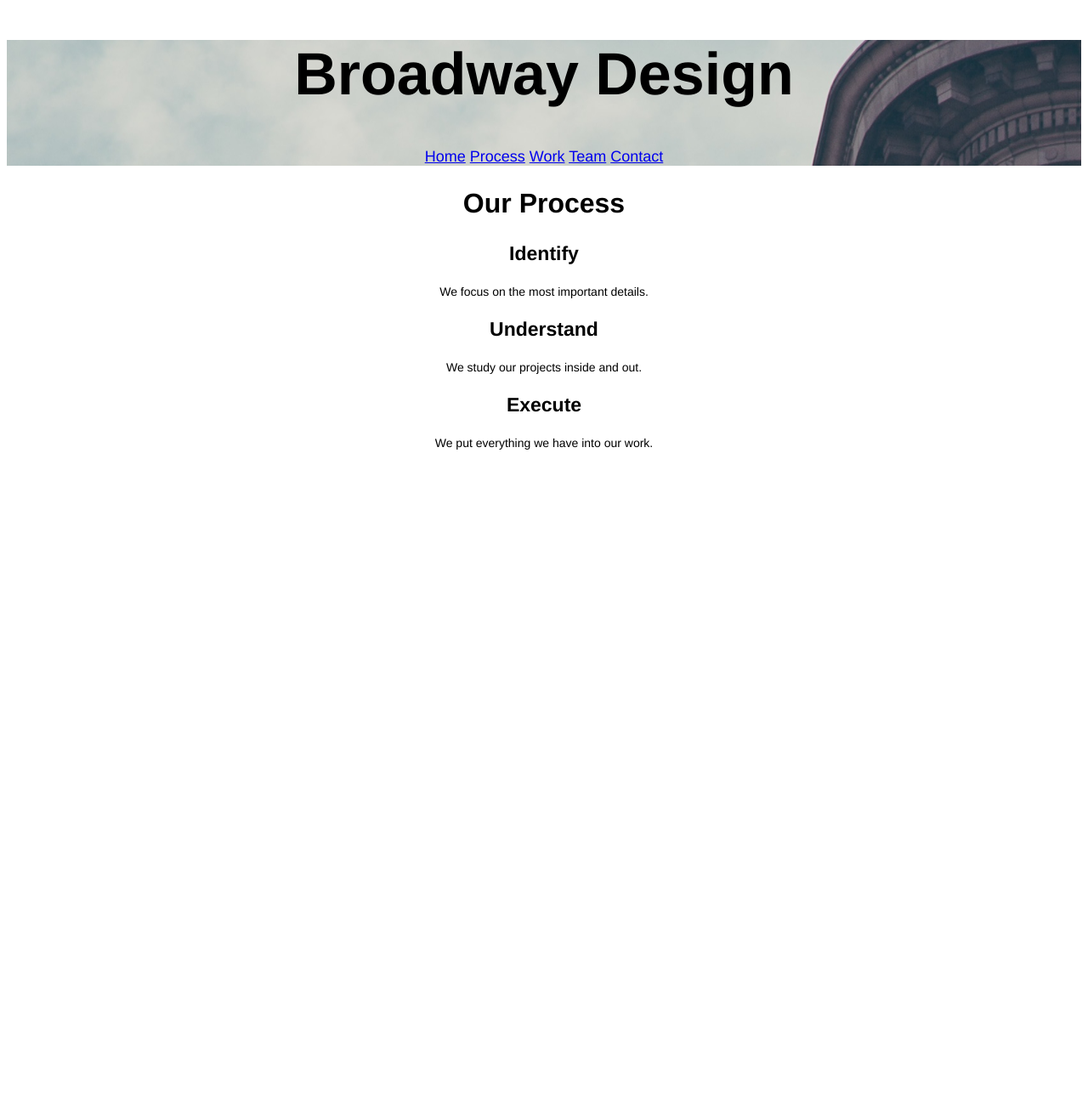
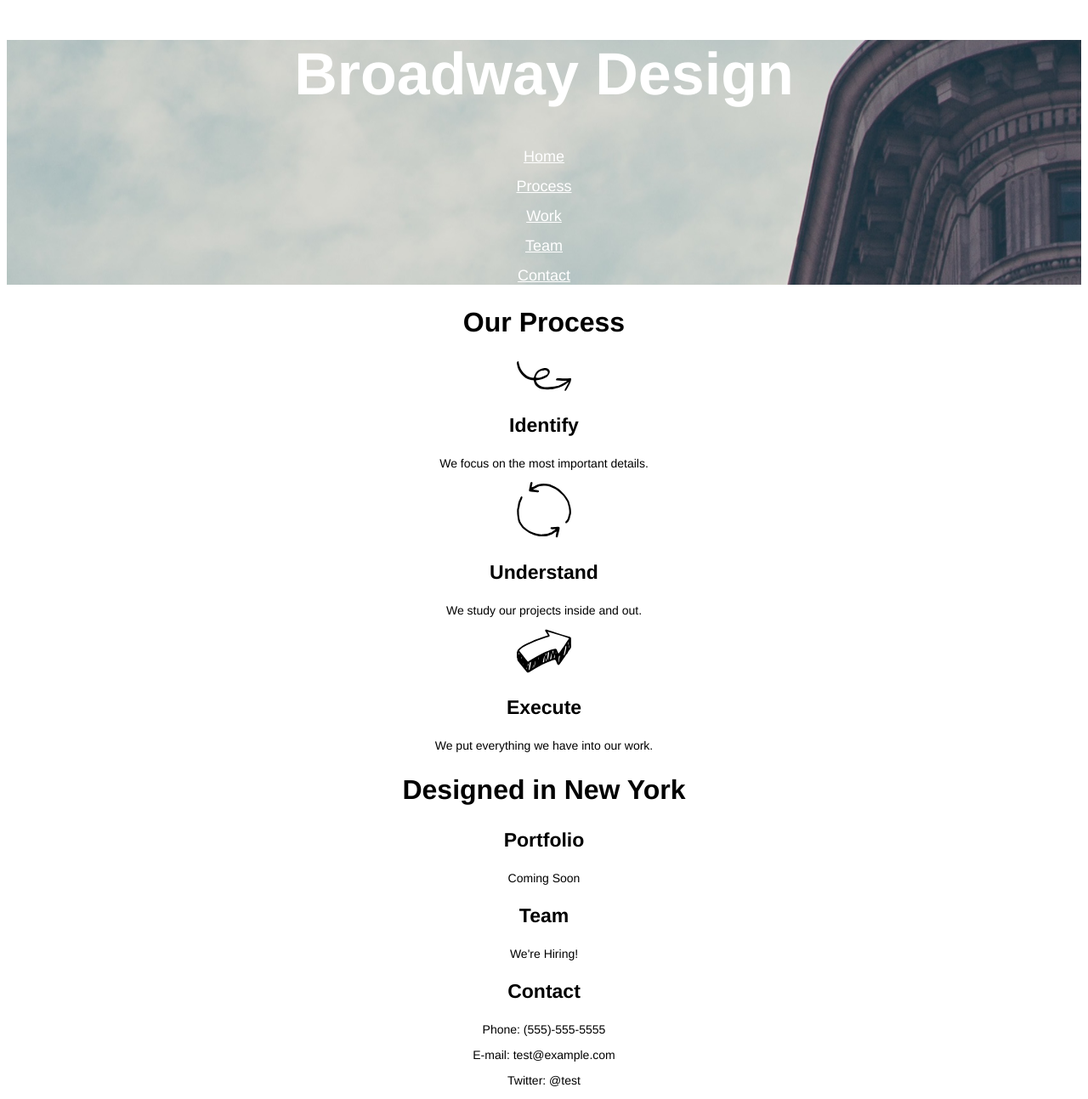
Before and after one commit to LuLuKotewicz/BroadwayDesign2, a plain HTML site: page index.html in a window 1280 px wide. Shown: the whole page at 85% size. Before the commit the page ends 800 px from the top, so only its background shows below. Drawn offline with Linux system fonts and the light colour scheme.

Commit message:
Add more content without styles

```diff
--- a/index.html
+++ b/index.html
@@ -8,21 +8,40 @@
   <div class="header">
     <h1>Broadway Design</h1>
     <nav>
-      <a href="#">Home</a>
-      <a href="#">Process</a>
-      <a href="#">Work</a>
-      <a href="#">Team</a>
-      <a href="#">Contact</a>
+      <p><a href="#">Home</a></p>
+      <p><a href="#">Process</a></p>
+      <p><a href="#">Work</a></p>
+      <p><a href="#">Team</a></p>
+      <p><a href="#">Contact</a></p>
     </nav>
   </div>
   <div>
     <h2>Our Process</h2>
+    <img src="./resources/images/identify.svg" alt="swooping arrow" />
     <h3>Identify</h3>
     <p>We focus on the most important details.</p>
+    <img src="./resources/images/understand.svg" alt="circular arrows" />
     <h3>Understand</h3>
     <p>We study our projects inside and out.</p>
+    <img src="./resources/images/execute.svg" alt="thick arrow" />
     <h3>Execute</h3>
     <p>We put everything we have into our work.</p>
   </div>
+  <div>
+    <h2>Designed in New York</h2>
+  </div>
+  <div>
+    <h3>Portfolio</h3>
+    <p>Coming Soon</p>
+    <h3>Team</h3>
+    <p>We're Hiring!</p>
+    <h3>Contact</h3>
+    <p>Phone: (555)-555-5555</p>
+    <p>E-mail: <a href="mailto:test@example.com"></a>test@example.com</p>
+    <p>Twitter: @test</p>
+  </div>
+  <div>
+    <p class="footer"></p>
+  </div>
 </body>
 </html>
--- a/resources/css/style.css
+++ b/resources/css/style.css
@@ -12,6 +12,7 @@ h1 {
   font-family: Helvetica, Arial, sans-serif;
   font-size: 70px;
   font-weight: bold;
+  color: white;
 }
 
 h2 {
@@ -31,7 +32,8 @@ p {
   font-size: 14px;
 }
 
-nav {
+nav a {
   font-family: Helvetica, Arial, sans-serif;
   font-size: 18px;
+  color: white;
 }
```
